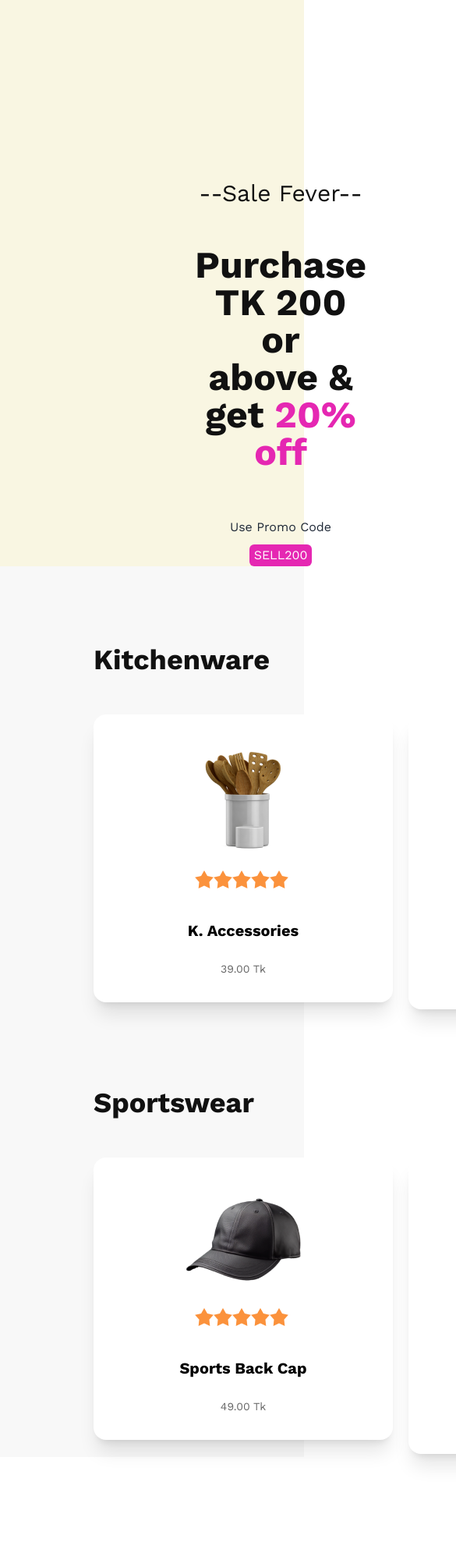
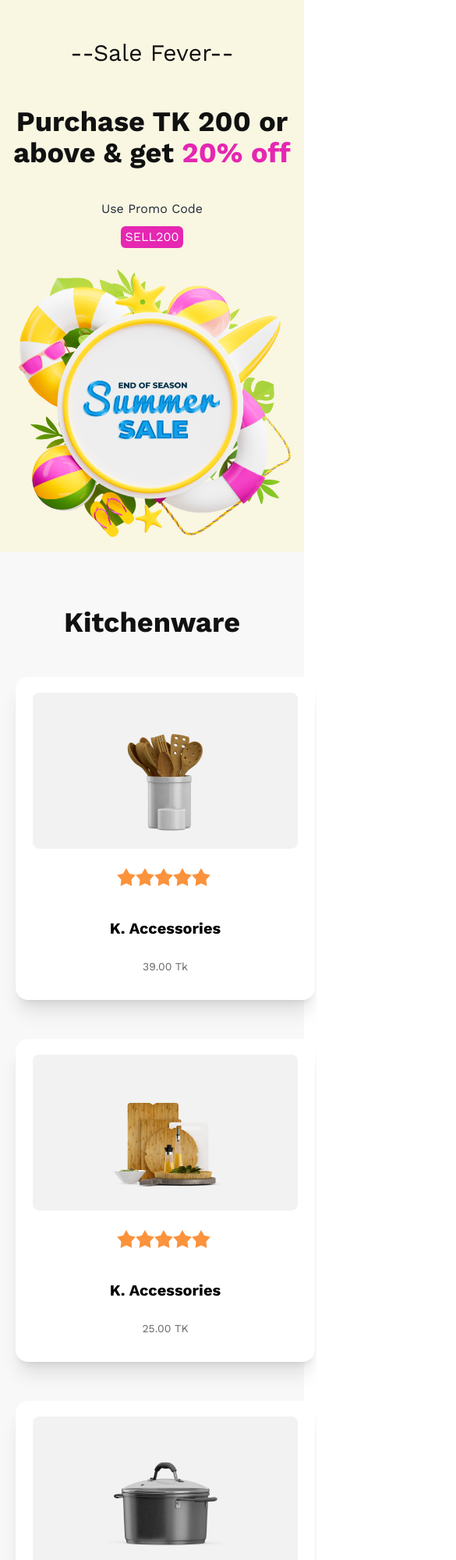
Before and after one commit to Yousufjoy/eCom, a website: page index.html in a window 390 px wide. Shown: the top 2000 px of the page at 78% size, 585 px wide, since content can reach past the window. Before the commit the page ends 1928 px from the top, so only its background shows below. Drawn offline with nearby package versions, Linux system fonts and the light colour scheme.

Commit message:
responsive done

```diff
--- a/index.html
+++ b/index.html
@@ -29,17 +29,23 @@
   <body class="font-works">
     <!-- Hero Section Starts here -->
     <section class="bg-[#F9F6E2]">
-      <div class="flex gap-40 mx-[250px]">
-        <div class="mt-[230px]">
-          <h3 class="text-[#111] text-center font-medium text-3xl pb-[50px]">
+      <div class="lg:flex lg:gap-40 lg:mx-[250px]">
+        <div class="lg:mt-[230px]">
+          <h3
+            class="text-[#111] text-center lg:text-center font-medium lg:font-medium text-3xl lg:text-3xl py-[50px] lg:pb-[50px]"
+          >
             --Sale Fever--
           </h3>
-          <h1 class="text-[#111] text-center font-bold text-5xl">
+          <h1
+            class="text-[#111] text-center lg:text-center font-bold lg:font-bold text-4xl lg:text-5xl"
+          >
             Purchase TK 200 or <br />
             above & get
             <span class="text-[#E527B2]">20% off</span>
           </h1>
-          <div class="text-center pt-[60px] font-medium">
+          <div
+            class="text-center lg:text-center pt-[40px] lg:pt-[60px] font-medium lg:font-medium"
+          >
             <span>Use Promo Code</span>
             <div class="flex items-center justify-center mt-[10px]">
               <div class="text-[#FFF] w-20 h-7 bg-[#E527B2] rounded-md">
@@ -49,22 +55,32 @@
           </div>
         </div>
 
-        <div><img src="./images/Summer 1.png" alt="" /></div>
+        <div class="md:pl-[40px]">
+          <img src="./images/Summer 1.png" alt="" />
+        </div>
       </div>
     </section>
     <!--- Product section starts-->
 
     <!-- Kitchen appliances  -->
     <section class="bg-[#F8F8F8]">
-      <h2 class="text-[#111] font-semibold text-4xl pl-[120px] pt-[100px]">
+      <h2
+        class="text-[#111] font-semibold lg:font-semibold text-4xl lg:text-4xl text-center lg:pl-[120px] pt-[70px] lg:pt-[100px]"
+      >
         Kitchenware
       </h2>
-      <div class="flex pl-[100px]">
+      <div class="lg:flex flex-row md:pl-[160px] lg:pl-[100px]">
         <!-- Card 1 -->
-        <div id="card1">
+        <div id="card1" class="cursor-pointer">
           <div class="card w-96 bg-base-100 shadow-xl ml-5 mt-[50px]">
-            <figure class="px-10 pt-10 lg:pt-[70px]">
-              <img src="./images/prod1.png" alt="Shoes" class="rounded-xl" />
+            <figure
+              class="ml-[22px] mt-[20px] pt-10 lg:pt-[40px] w-[340px] h-[200px] flex-shrink-0 rounded-lg bg-[rgba(17,17,17,0.05)]"
+            >
+              <img
+                src="./images/prod1.png"
+                alt="Shoes"
+                class="rounded-xl pb-[15px]"
+              />
             </figure>
             <div class="pl-[130px]">
               <div class="rating pt-6">
@@ -115,10 +131,16 @@
         </div>
 
         <!-- Card 2 -->
-        <div id="card2">
+        <div id="card2" class="cursor-pointer">
           <div class="card w-96 bg-base-100 shadow-xl ml-5 mt-[50px]">
-            <figure class="px-10 pt-10 lg:pt-[70px]">
-              <img src="./images/prod2.png" alt="Shoes" class="rounded-xl" />
+            <figure
+              class="ml-[22px] mt-[20px] pt-10 lg:pt-[40px] w-[340px] h-[200px] flex-shrink-0 rounded-lg bg-[rgba(17,17,17,0.05)]"
+            >
+              <img
+                src="./images/prod2.png"
+                alt="Shoes"
+                class="rounded-xl pb-[15px]"
+              />
             </figure>
             <div class="pl-[130px]">
               <div class="rating pt-6">
@@ -170,10 +192,16 @@
 
         <!-- Card 3 -->
 
-        <div id="card3">
+        <div id="card3" class="cursor-pointer">
           <div class="card w-96 bg-base-100 shadow-xl ml-5 mt-[50px]">
-            <figure class="px-10 pt-10 lg:pt-[70px]">
-              <img src="./images/prod3.png" alt="Shoes" class="rounded-xl" />
+            <figure
+              class="ml-[22px] mt-[20px] pt-10 lg:pt-[40px] w-[340px] h-[200px] flex-shrink-0 rounded-lg bg-[rgba(17,17,17,0.05)]"
+            >
+              <img
+                src="./images/prod3.png"
+                alt="Shoes"
+                class="rounded-xl pb-[15px]"
+              />
             </figure>
             <div class="pl-[130px]">
               <div class="rating pt-6">
@@ -223,6 +251,7 @@
           </div>
         </div>
         <!-- Product purchase Details -->
+        <div class="pr-[50px] lg:pr-[0px] md:mr-[190px]">
           <div class="pl-[60px] mt-[60px]">
             <div class="flex mt-[10px]">
               <div class="w-342 h-148 flex-shrink-0 rounded-8 bg-white">
@@ -278,10 +307,12 @@
             </div>
           </div>
         </div>
+      </div>
     </section>
 
     <!-- Modal section  -->
 
+    <section>
       <dialog id="my_modal_1" class="modal">
         <form method="dialog" class="modal-box">
           <div class="card w-96 ml-[-25px] lg:ml-[45px]">
@@ -303,18 +334,26 @@
           </div>
         </form>
       </dialog>
-
+    </section>
     <!-- Sports wear  -->
-    <section class="bg-[#F8F8F8] mb-[60px]">
-      <h2 class="text-[#111] font-semibold text-4xl pl-[120px] pt-[100px]">
+    <section class="bg-[#F8F8F8] lg:mb-[60px]">
+      <h2
+        class="text-[#111] font-semibold lg:font-semibold text-4xl lg:text-4xl text-center lg:pl-[120px] pt-[80px] lg:pt-[100px]"
+      >
         Sportswear
       </h2>
-      <div class="flex pl-[100px]">
+      <div class="lg:flex flex-row md:pl-[200px] lg:pl-[100px]">
         <!-- Card 4 -->
-        <div id="card4">
+        <div id="card4" class="cursor-pointer">
           <div class="card w-96 bg-base-100 shadow-xl ml-5 mt-[50px]">
-            <figure class="px-10 pt-10 lg:pt-[70px]">
-              <img src="./images/prod4.png" alt="Shoes" class="rounded-xl" />
+            <figure
+              class="ml-[22px] mt-[20px] pt-10 lg:pt-[40px] w-[340px] h-[200px] flex-shrink-0 rounded-lg bg-[rgba(17,17,17,0.05)]"
+            >
+              <img
+                src="./images/prod4.png"
+                alt="Shoes"
+                class="rounded-xl pb-[15px]"
+              />
             </figure>
             <div class="pl-[130px]">
               <div class="rating pt-6">
@@ -365,10 +404,16 @@
         </div>
 
         <!-- Card 5 -->
-        <div id="card5">
+        <div id="card5" class="cursor-pointer">
           <div class="card w-96 bg-base-100 shadow-xl ml-5 mt-[50px]">
-            <figure class="px-10 pt-10 lg:pt-[70px]">
-              <img src="./images/prod5.png" alt="Shoes" class="rounded-xl" />
+            <figure
+              class="ml-[22px] mt-[20px] pt-10 lg:pt-[40px] w-[340px] h-[200px] flex-shrink-0 rounded-lg bg-[rgba(17,17,17,0.05)]"
+            >
+              <img
+                src="./images/prod5.png"
+                alt="Shoes"
+                class="rounded-xl pb-[15px]"
+              />
             </figure>
             <div class="pl-[130px]">
               <div class="rating pt-6">
@@ -419,10 +464,16 @@
         </div>
 
         <!-- Card 6 -->
-        <div id="card6">
+        <div id="card6" class="cursor-pointer">
           <div class="card w-96 bg-base-100 shadow-xl ml-5 mt-[50px]">
-            <figure class="px-10 pt-10 lg:pt-[70px]">
-              <img src="./images/prod6.png" alt="Shoes" class="rounded-xl" />
+            <figure
+              class="ml-[22px] mt-[20px] pt-10 lg:pt-[40px] w-[340px] h-[200px] flex-shrink-0 rounded-lg bg-[rgba(17,17,17,0.05)]"
+            >
+              <img
+                src="./images/prod6.png"
+                alt="Shoes"
+                class="rounded-xl pb-[15px]"
+              />
             </figure>
             <div class="pl-[130px]">
               <div class="rating pt-6">
```
Lines whose indentation alone changed are shown as unchanged.
